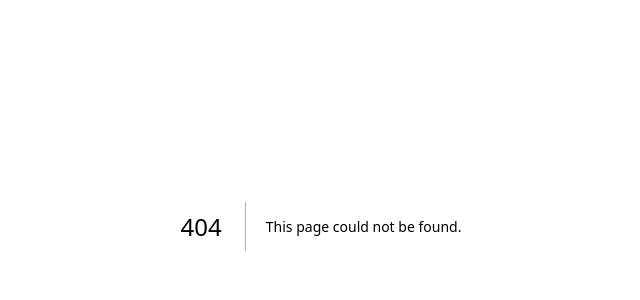
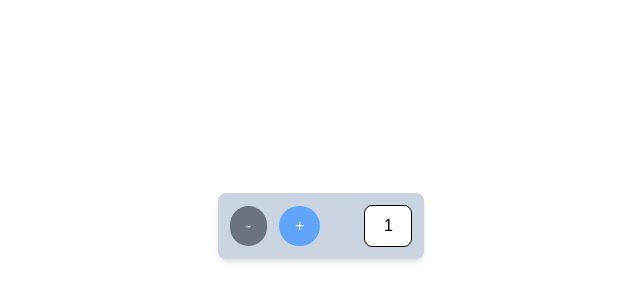
Before and after one commit to Jynxlinks/cprg306-assignments, a Next.js app: page /week-4 in a window 1280 px wide. Before the commit this address had no page. Shown: the part 174-474 px from the top of the page, without its empty margins (319-959 px from the left). Built offline with nearby package versions, Linux system fonts and the light colour scheme.

Commit message:
week-4 completed

```diff
--- a/app/page.js
+++ b/app/page.js
@@ -15,6 +15,13 @@ export default function Page() {
        <Link href="week-3">Week 3</Link>
       </li>
     </ul>
+    <h1>CPRG 306 G: Web Development 4 - Assignment</h1>
+    <ul>
+      <li>
+       <Link href="week-4">Week 4</Link>
+      </li>
+    </ul>
+
   </main>
   );
 }
--- /dev/null
+++ b/app/week-4/new-item.js
@@ -0,0 +1,46 @@
+"use client";
+import { useState } from 'react';
+
+export default function NewItem() {
+    const [quantity, setQuantity] = useState(1);
+
+    const increment = () => {
+        if (quantity < 20) {
+            setQuantity(quantity + 1);
+        }
+    };
+
+    const decrement = () => {
+        if (quantity > 1) {
+            setQuantity(quantity - 1);
+        }
+    };
+
+
+    const buttonStyles ="bg-blue-400 hover:bg-blue-700 text-white rounded-full py-2 px-4 mr-3";
+    const disabledStyles ="bg-gray-500 text-white rounded-full py-2 px-4 mr-3";
+
+    return (
+        <div className="flex justify-center items-center h-screen">
+            <div className="bg-slate-300 p-3 rounded-lg shadow-md flex items-center">
+                <button
+                    onClick={decrement}
+                    className={quantity === 1 ? disabledStyles : buttonStyles}
+                    disabled={quantity === 1}
+                >
+                    -
+                </button>
+                <button
+                    onClick={increment}
+                    className={quantity === 20 ? disabledStyles : buttonStyles}
+                    disabled={quantity === 20}
+                >
+                    +
+                </button>
+                <div className="bg-white text-black rounded-lg p-2 ml-8 w-12 text-center border border-black">
+                    {quantity}
+                </div>
+            </div>
+        </div>
+    );
+}
--- /dev/null
+++ b/app/week-4/page.js
@@ -0,0 +1,9 @@
+import NewItem from './new-item';
+
+export default function week4Page() {
+    return (
+        <dev>
+            <NewItem />
+        </dev>
+    );
+}
```
